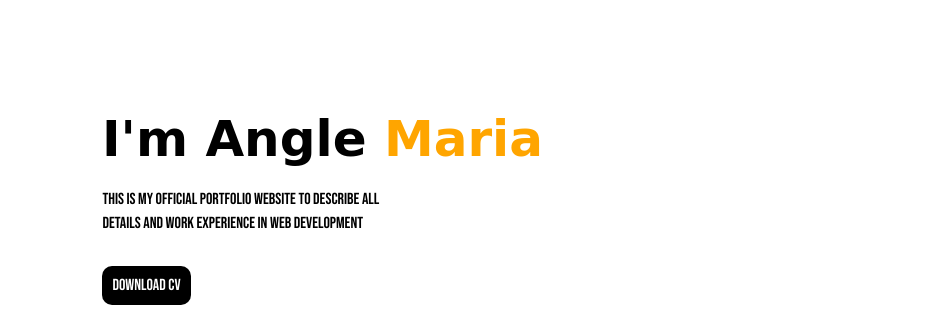
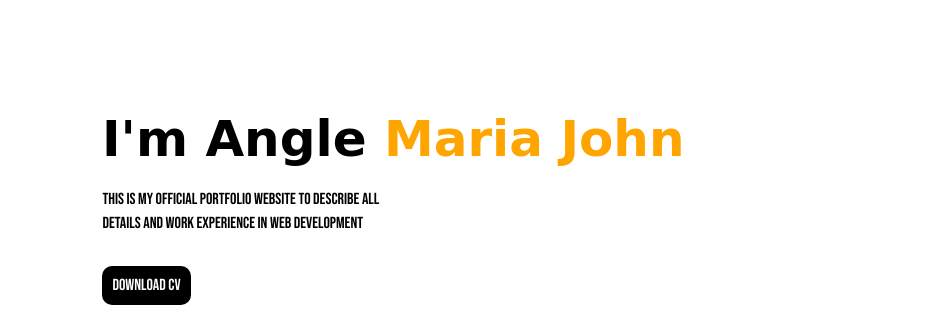
Before and after one commit to Anjaly2004/portfolio, a plain HTML site: page index.html in a window 1280 px wide. Shown: the part 110-430 px from the top of the page, 0-933 px from the left. Drawn offline with nearby package versions, Linux system fonts and the light colour scheme; a web font is replaced by a local one.

Commit message:
portfolio v1

```diff
--- a/index.html
+++ b/index.html
@@ -40,7 +40,7 @@
         <!-- home -->
         <section id="home">
             <div class="home-content">
-                <h1 class="animate__animated animate__bounce" id="username">I'm Angle <span id="lname">Maria</span></h1>
+                <h1 class="animate__animated animate__bounce" id="username">I'm Angle <span id="lname">Maria John</span></h1>
                 <p id="user-details">This is my official portfolio website to describe all <br>
                     Details and work experience in Web Development
                 </p>
```
